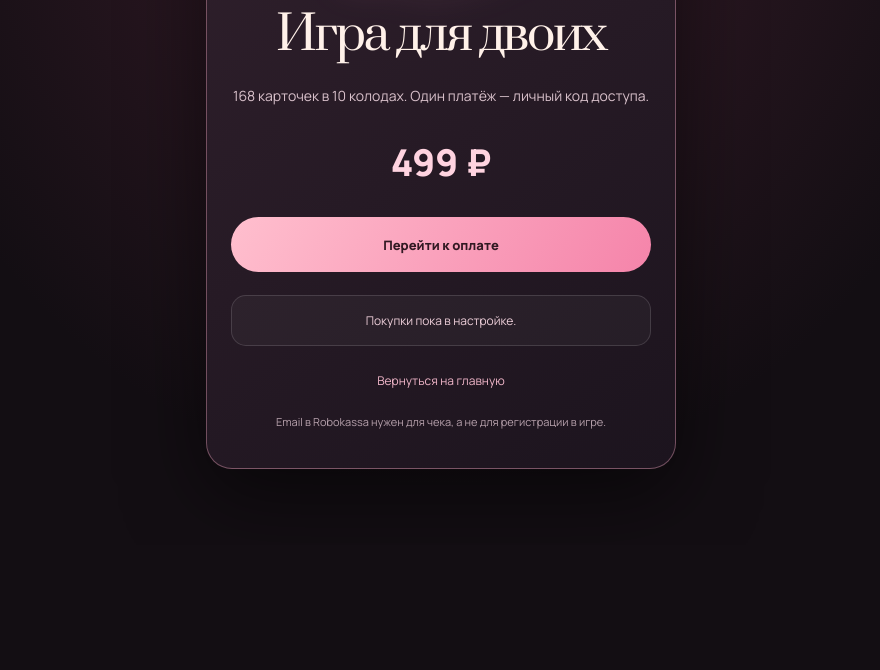
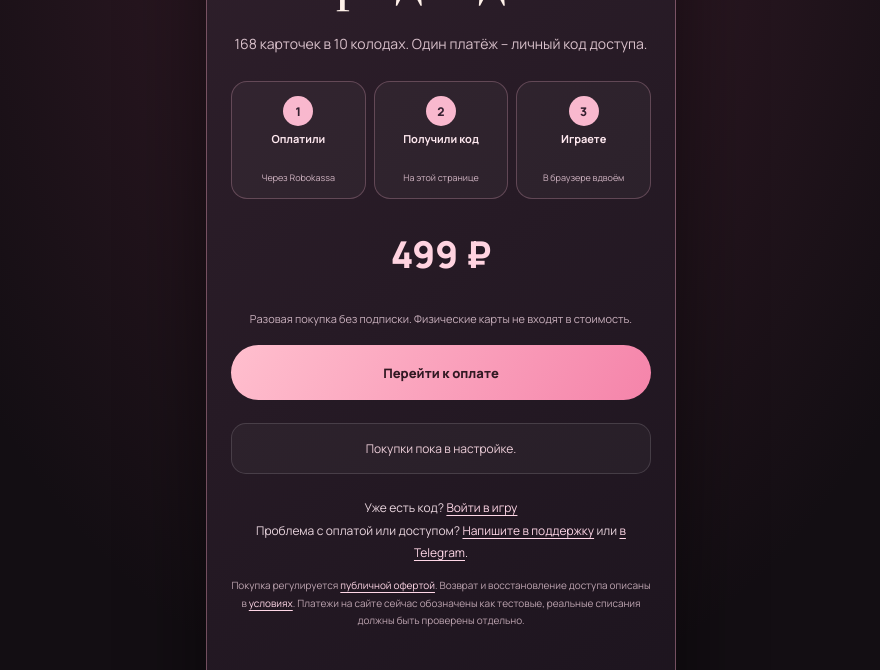
Before and after one commit to gudush03-cell/vdvoem-web, a plain HTML site: page purchase.html in a window 1280 px wide. Shown: the part 255-925 px from the top of the page, without its empty margins (199-1079 px from the left). Before the commit the page ends 800 px from the top, so only its background shows below. Drawn offline with Linux system fonts and the light colour scheme.

Commit message:
Clarify three-step checkout, repeat access, support and safe payment events

```diff
--- a/purchase.html
+++ b/purchase.html
@@ -155,7 +155,19 @@ small {
   display: none !important;
 }
 .brand-image img{display:block;width:min(250px,100%);height:110px;object-fit:contain;margin:10px auto 8px;filter:drop-shadow(0 0 20px #ff9dc755)}
+
+.payment-steps{list-style:none;padding:0;margin:25px 0 23px;display:grid;grid-template-columns:repeat(3,minmax(0,1fr));gap:8px}
+.payment-steps li{min-width:0;display:flex;flex-direction:column;align-items:center;gap:6px;padding:14px 6px;background:#ffffff09;border:1px solid #f3b2c842;border-radius:16px}
+.step-circle{width:30px;height:30px;display:grid;place-items:center;border-radius:50%;background:#f9b8ce;color:#352030;font-weight:800;font-size:12px}
+.payment-steps strong{font-size:11px;line-height:1.3;color:#ffe9f0}
+.payment-steps small{font-size:9px;line-height:1.45;color:#d0b4c2}
+.payment-description{font-size:11px;color:#c9b0bd;margin:7px auto 17px!important}
+.payment-help{font-size:12px;line-height:1.85;margin:23px 0 13px;color:#ead6df}
+.payment-legal{font-size:10px;line-height:1.75;margin:10px 0 19px;color:#bea5b1}
+.payment-help a,.payment-legal a{color:#ffd7e7;text-decoration:underline;text-underline-offset:3px}
+@media(max-width:380px){main{padding:27px 16px}.payment-steps{gap:5px}.payment-steps li{padding:12px 5px}.payment-steps strong{font-size:10px}.payment-steps small{font-size:9px}}
 </style>
+<script src="./analytics.js" defer></script>
 </head>
 
 <body>
@@ -168,10 +180,16 @@ small {
 
   <p>
     168 карточек в 10 колодах.
-    Один платёж — личный код доступа.
+    Один платёж – личный код доступа.
   </p>
 
+  <ol class="payment-steps" aria-label="Три шага к игре">
+    <li><span class="step-circle">1</span><strong>Оплатили</strong><small>Через Robokassa</small></li>
+    <li><span class="step-circle">2</span><strong>Получили код</strong><small>На этой странице</small></li>
+    <li><span class="step-circle">3</span><strong>Играете</strong><small>В браузере вдвоём</small></li>
+  </ol>
   <div class="price">499 ₽</div>
+  <p class="payment-description">Разовая покупка без подписки. Физические карты не входят в стоимость.</p>
 
   <button id="buy" type="button">
     Перейти к оплате
@@ -218,6 +236,8 @@ small {
     Начать другой заказ
   </button>
 
+  <p class="payment-help">Уже есть код? <a href="./game.html">Войти в игру</a><br>Проблема с оплатой или доступом? <a href="mailto:gudush03@gmail.com">Напишите в поддержку</a> или <a href="https://t.me/GudDan03" target="_blank" rel="noopener noreferrer">в Telegram</a>.</p>
+  <p class="payment-legal">Покупка регулируется <a href="./offer.html">публичной офертой</a>. Возврат и восстановление доступа описаны в <a href="./offer.html#refund">условиях</a>. Платежи на сайте сейчас обозначены как тестовые, реальные списания должны быть проверены отдельно.</p>
   <a href="./index.html" class="back">
     Вернуться на главную
   </a>
@@ -337,6 +357,7 @@ async function startPurchase() {
       data.orderId
     );
 
+    window.vdvoemTrack?.('payment_redirect',{source:'purchase_page'});
     window.location.assign(data.paymentUrl);
 
   } catch (error) {
@@ -396,6 +417,7 @@ async function checkPayment() {
       typeof data.accessCode === 'string'
     ) {
       codeBox.textContent = data.accessCode;
+      try { const key='vdvoem.analytics.confirmed.'+currentOrder; if(!sessionStorage.getItem(key)){window.vdvoemTrack?.('purchase_confirmed',{currency:'RUB',value:499,payment_mode:'unverified'});sessionStorage.setItem(key,'1');} } catch {}
       result.hidden = false;
       buy.hidden = true;
       retry.hidden = true;
```
